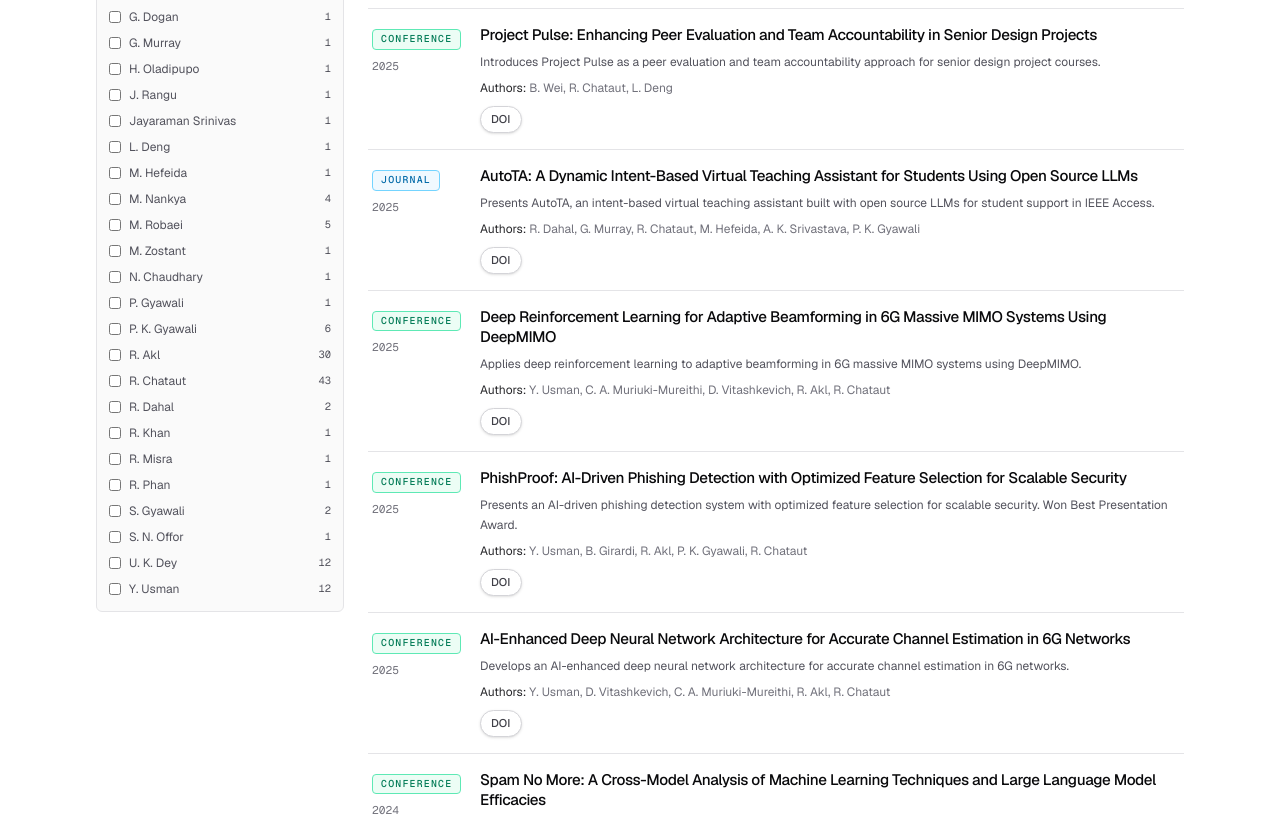
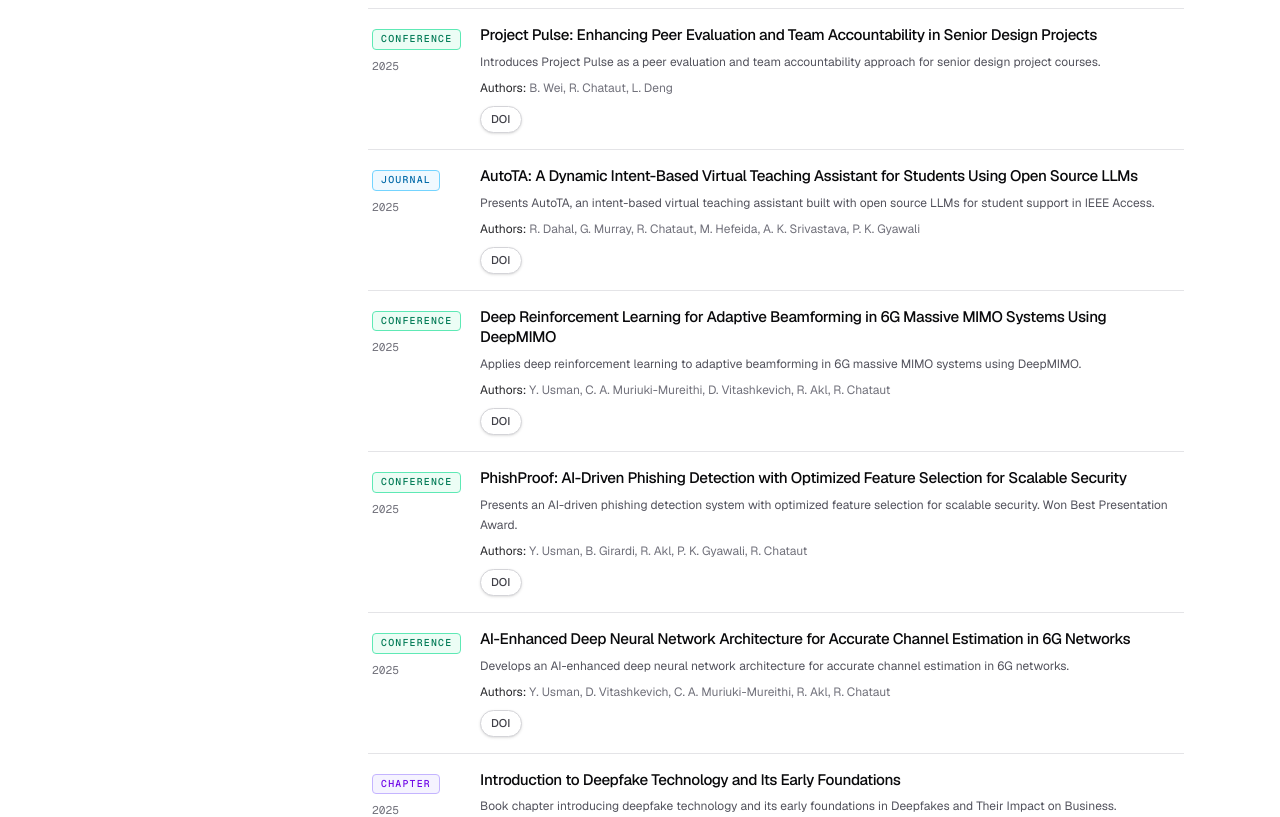
Before and after one commit to nextgenai2016/nextgen-ai-research-lab, a Next.js app: page /publications in a window 1280 px wide. Shown: the part 1120-1937 px from the top of the page. Built offline with nearby package versions, Linux system fonts and the light colour scheme.

Commit message:
publications filter

```diff
--- a/src/components/PublicationsExplorer.tsx
+++ b/src/components/PublicationsExplorer.tsx
@@ -149,7 +149,6 @@ function PublicationCard({ publication }: { publication: Publication }) {
 export function PublicationsExplorer({ publications }: PublicationsExplorerProps) {
   const [selectedTypes, setSelectedTypes] = useState<Set<string>>(new Set());
   const [selectedYears, setSelectedYears] = useState<Set<string>>(new Set());
-  const [selectedAuthors, setSelectedAuthors] = useState<Set<string>>(new Set());
   const [searchTerm, setSearchTerm] = useState("");
 
   const typeCounts = useMemo(
@@ -160,11 +159,6 @@ export function PublicationsExplorer({ publications }: PublicationsExplorerProps
     () => countValues(publications, (publication) => [publication.year]),
     [publications],
   );
-  const authorCounts = useMemo(
-    () => countValues(publications, (publication) => publication.authors),
-    [publications],
-  );
-
   const typeOptions = useMemo(
     () =>
       publicationTypes.map((type) => ({
@@ -187,46 +181,29 @@ export function PublicationsExplorer({ publications }: PublicationsExplorerProps
     [yearCounts],
   );
 
-  const authorOptions = useMemo(
-    () =>
-      Array.from(authorCounts.entries())
-        .sort(([a], [b]) => a.localeCompare(b))
-        .map(([author, count]) => ({
-          label: author,
-          value: author,
-          count,
-        })),
-    [authorCounts],
-  );
-
   const filteredPublications = useMemo(() => {
     const normalizedSearch = searchTerm.trim().toLowerCase();
 
-    return publications.filter((publication) => {
+    return publications
+      .filter((publication) => {
         const matchesType = selectedTypes.size === 0 || selectedTypes.has(publication.type);
         const matchesYear =
           selectedYears.size === 0 || selectedYears.has(String(publication.year));
-      const matchesAuthor =
-        selectedAuthors.size === 0 ||
-        publication.authors.some((author) => selectedAuthors.has(author));
         const matchesSearch =
           normalizedSearch.length === 0 ||
           publication.title.toLowerCase().includes(normalizedSearch);
 
-      return matchesType && matchesYear && matchesAuthor && matchesSearch;
-    });
-  }, [publications, searchTerm, selectedAuthors, selectedTypes, selectedYears]);
+        return matchesType && matchesYear && matchesSearch;
+      })
+      .sort((a, b) => b.year - a.year);
+  }, [publications, searchTerm, selectedTypes, selectedYears]);
 
   const hasActiveFilters =
-    selectedTypes.size > 0 ||
-    selectedYears.size > 0 ||
-    selectedAuthors.size > 0 ||
-    searchTerm.trim().length > 0;
+    selectedTypes.size > 0 || selectedYears.size > 0 || searchTerm.trim().length > 0;
 
   function clearFilters() {
     setSelectedTypes(new Set());
     setSelectedYears(new Set());
-    setSelectedAuthors(new Set());
     setSearchTerm("");
   }
 
@@ -279,12 +256,6 @@ export function PublicationsExplorer({ publications }: PublicationsExplorerProps
           selected={selectedYears}
           onToggle={(value) => setSelectedYears((current) => toggleSetValue(current, value))}
         />
-        <FilterGroup
-          title="Author Name"
-          options={authorOptions}
-          selected={selectedAuthors}
-          onToggle={(value) => setSelectedAuthors((current) => toggleSetValue(current, value))}
-        />
       </div>
     </aside>
   );
```
Lines whose indentation alone changed are shown as unchanged.
